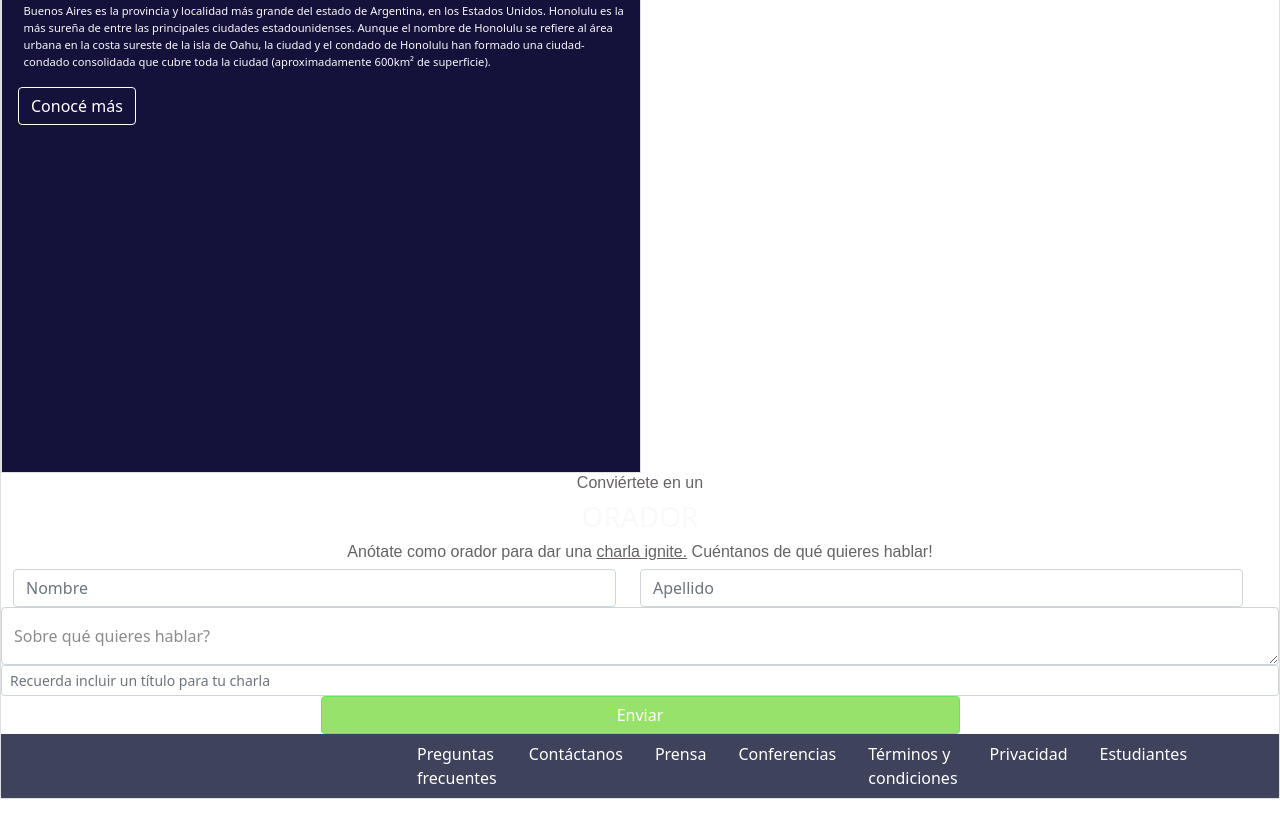
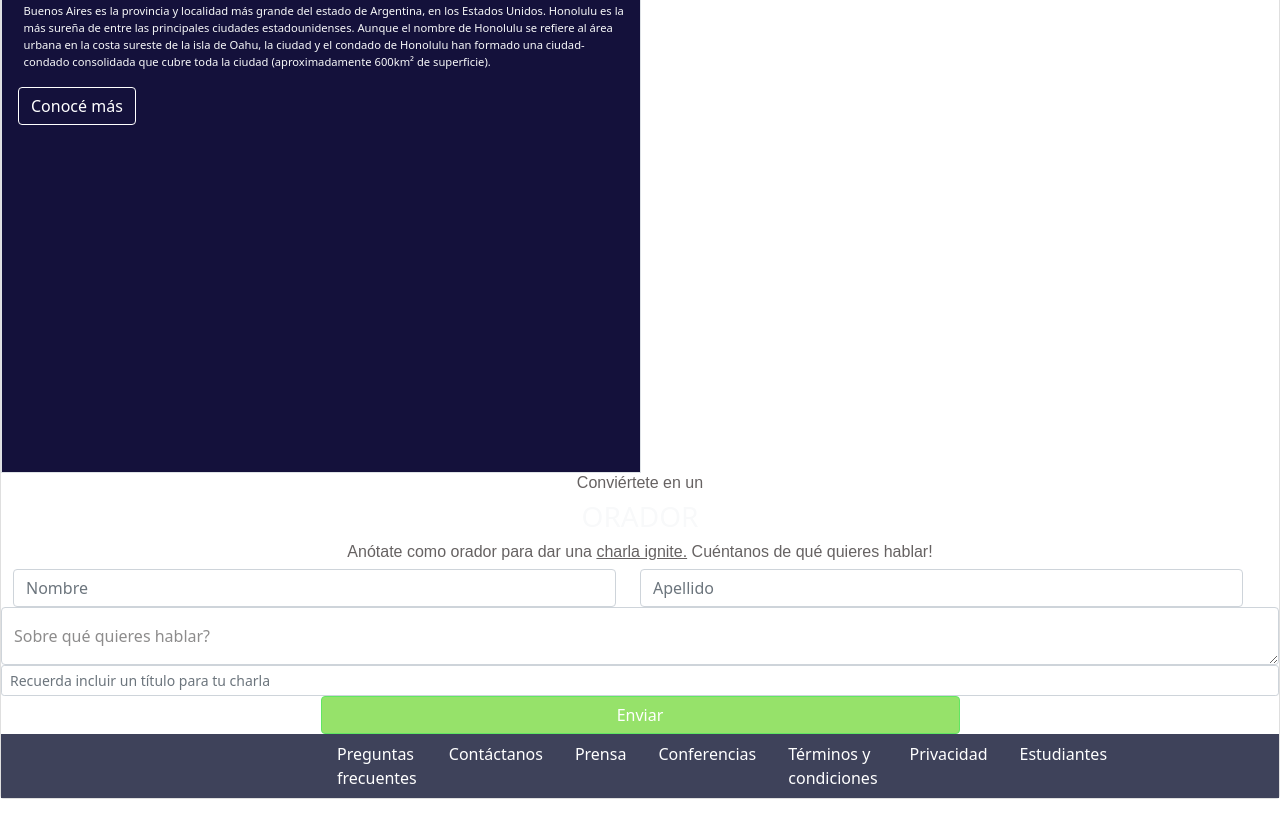
Before and after one commit to zedhogames/Integrador, a plain HTML site: page index.html in a window 1280 px wide. Shown: the part 2159-2974 px from the top of the page. Drawn offline with nearby package versions, Linux system fonts and the light colour scheme.

Commit message:
finalupdated

```diff
--- a/estilos/estilos.css
+++ b/estilos/estilos.css
@@ -131,5 +131,5 @@ h6{
 }
 
 #preguntas{
-    margin-left: 25em;
+    margin-left: 20em;
 }
```
